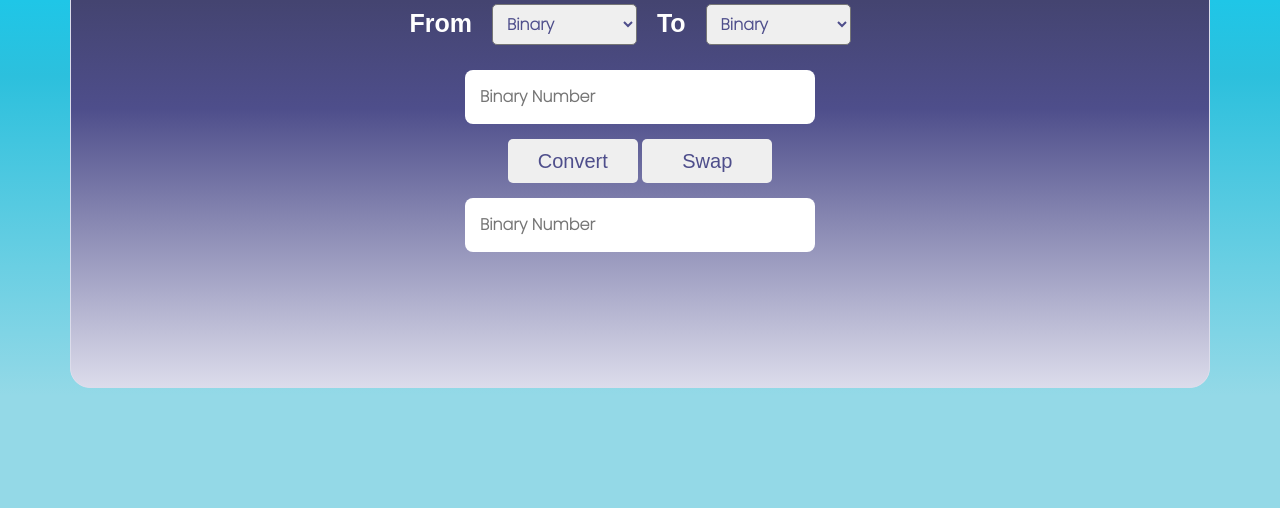
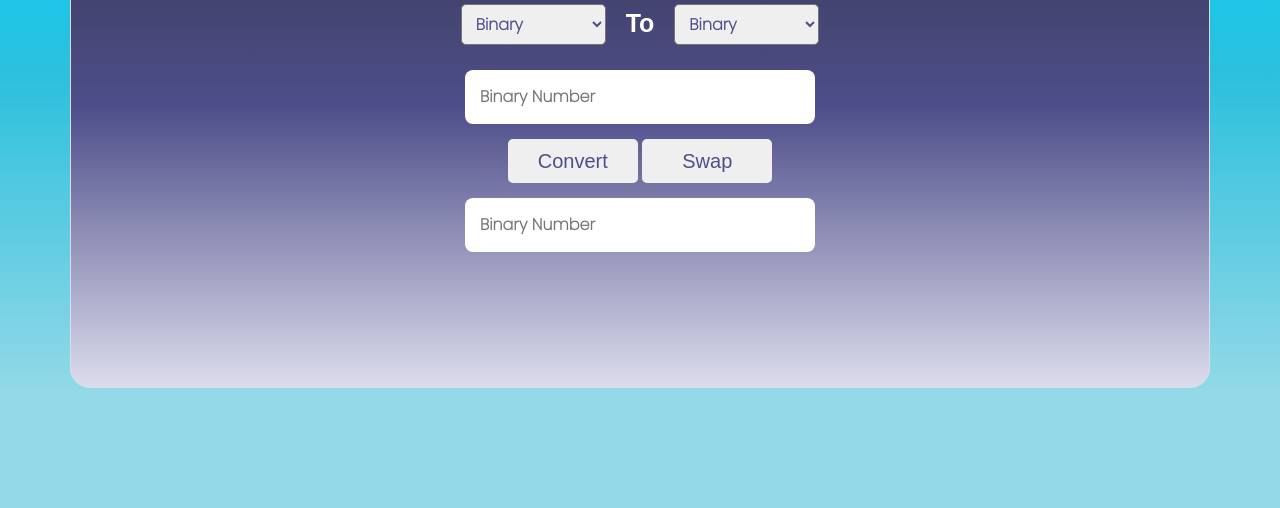
Before and after one commit to Deepa-47/number_system_converter, a plain HTML site: page index.html in a window 1280 px wide. Shown: the part 292-800 px from the top of the page. Drawn offline with nearby package versions, Linux system fonts and the light colour scheme.

Commit message:
Update index.html

```diff
--- a/index.html
+++ b/index.html
@@ -16,8 +16,6 @@
         <center>
         <h1>Converter</h1>
         <div id="select-container">
-
-            <span>From</span>
             <select id="from">
                 <option value="binary">Binary</option>
                 <option value="octal">Octal</option>
```
